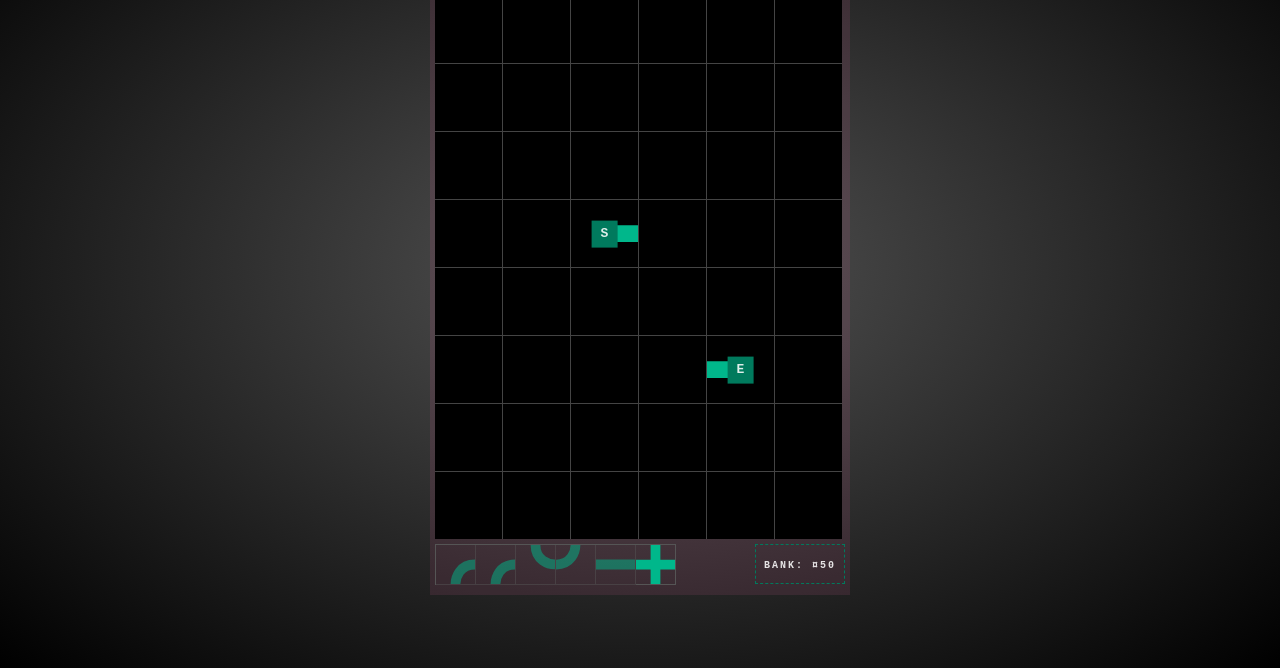
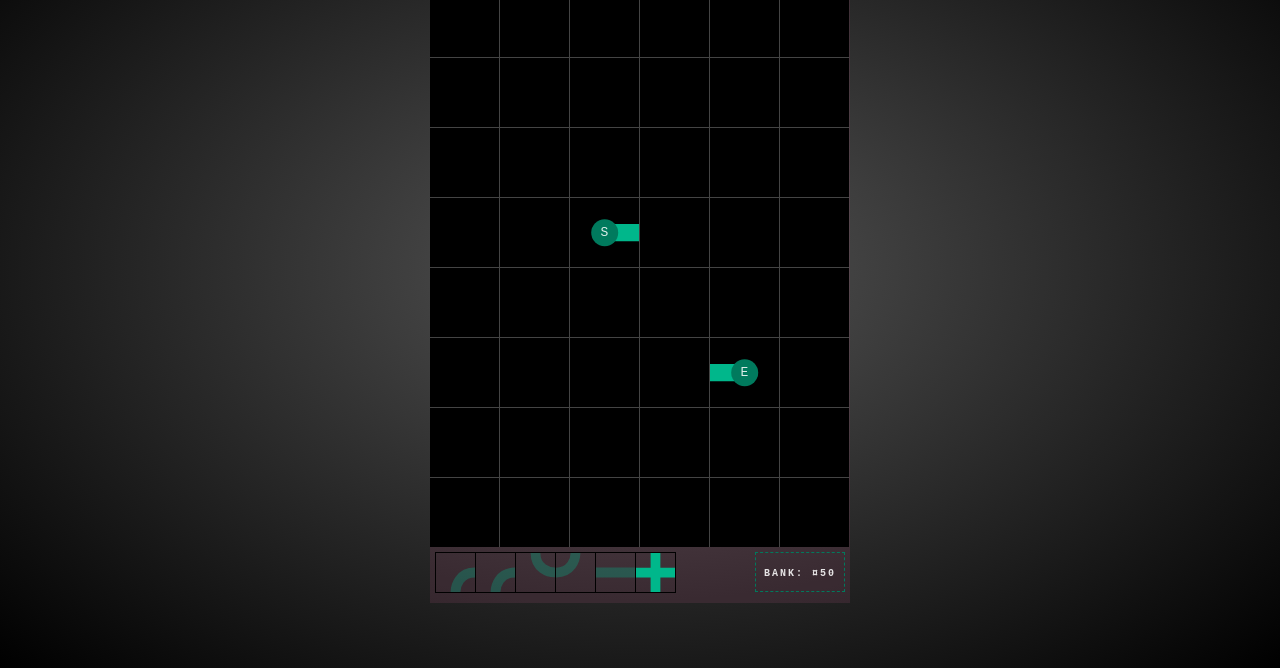
Before and after one commit to danielstocks/pipeline-panic, a website built with Vite: page index.html in a window 1280 px wide. Shown: the part 132-800 px from the top of the page. Built offline with nearby package versions, Linux system fonts and the light colour scheme.

Commit message:
fix additional styling issues

```diff
--- a/src/style.css
+++ b/src/style.css
@@ -37,6 +37,8 @@ body {
   display: flex;
   position: relative;
   padding-bottom: 5px;
+  padding-left: 5px;
+  padding-right: 5px;
   justify-content: space-between;
   align-items: center;
   font-weight: bold;
@@ -45,7 +47,7 @@ body {
 
 #app {
   flex-grow: 1;
-  padding: 10px 5px;
+  padding: 10px 0px;
   box-sizing: border-box;
   background: rgba(255, 105, 180, 0.1);
   max-width: 420px;
@@ -66,7 +68,7 @@ body {
 }
 
 #bottom {
-  padding-top: 5px;
+  padding: 5px 5px 0 5px;
   display: flex;
   justify-content: space-between;
 }
@@ -195,8 +197,8 @@ blink {
 }
 
 #upcoming-pipes {
-  border-top: 1px solid var(--grid-border-color);
-  border-left: 1px solid var(--grid-border-color);
+  border-top: 1px solid #000;
+  border-left: 1px solid #000;
   grid-template-columns: repeat(6, 1fr);
   width: fit-content;
   display: flex;
@@ -205,25 +207,29 @@ blink {
 #upcoming-pipes > div {
   height: 40px;
   width: 40px;
-  opacity: 0.5;
   font-size: 0;
   box-sizing: border-box;
-  border-right: 1px solid var(--grid-border-color);
-  border-bottom: 1px solid var(--grid-border-color);
+  border-right: 1px solid #000;
+  border-bottom: 1px solid #000;
 }
 
-#upcoming-pipes > div:last-child {
+#upcoming-pipes > div svg {
+  opacity: 0.3;
+}
+
+#upcoming-pipes > div:last-child svg {
   opacity: 1;
 }
 
 #grid div.label {
-  font-size: clamp(8px, 2.5vw, 13px);
+  font-size: clamp(11px, 2.5vw, 13px);
   position: absolute;
   display: flex;
   justify-content: center;
   align-items: center;
-  font-weight: bold;
+  font-weight: lighter;
   width: 40%;
+  border-radius: 50%;
   height: 40%;
   top: 50%;
   left: 50%;
```
